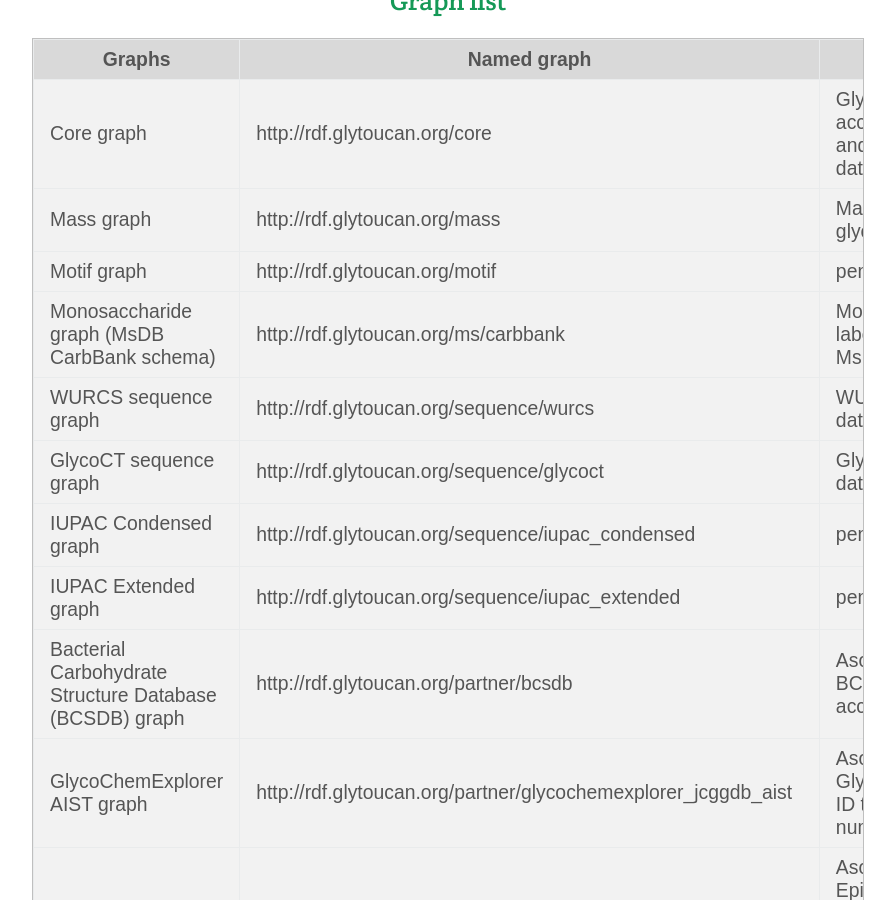
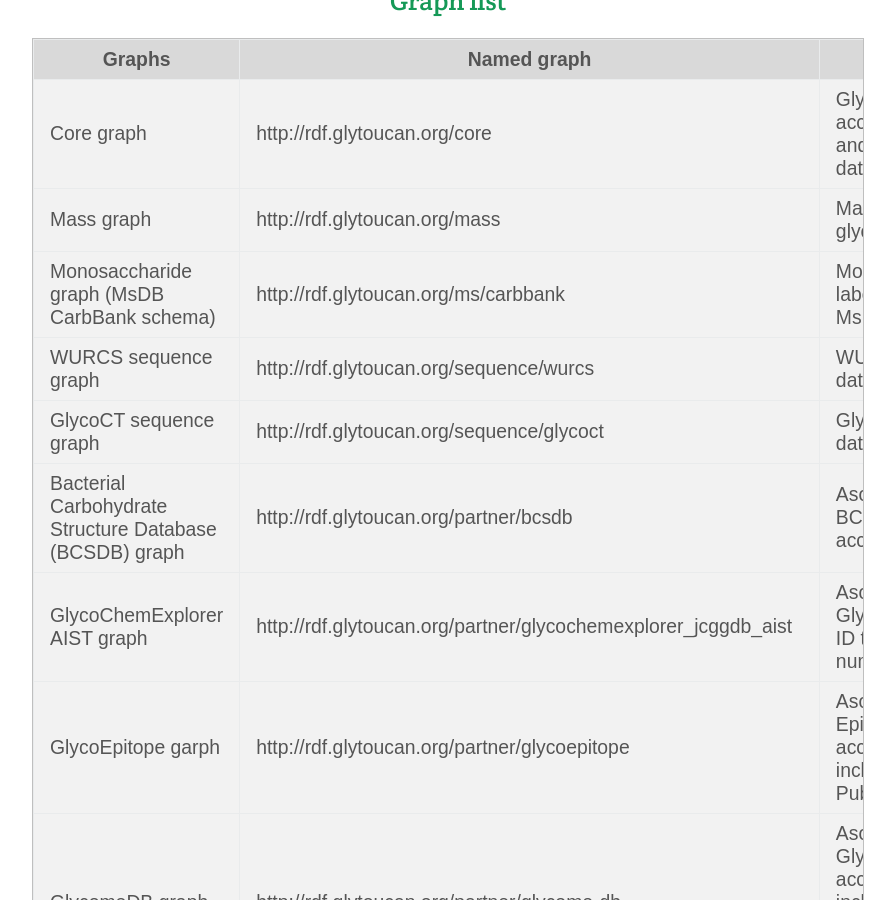
Before and after one commit to glytoucan/glytoucan, a Jekyll site: the page built from rdf-ontology/rdf-doc.md, in a window 1280 px wide and 900 px high, scrolled down 2477 px. Shown: the whole window, without its empty margins (192-1087 px from the left). Built offline with Jekyll 4.4.1, drawn with Linux system fonts in a browser that asks for light colours; nearby versions of some CDN libraries.

Commit message:
fix graph list

```diff
--- a/rdf-ontology/rdf-doc.md
+++ b/rdf-ontology/rdf-doc.md
@@ -72,12 +72,9 @@
 --|---|--
 Core graph | http://rdf.glytoucan.org/core | GlyTouCan accession number and a submitted date
 Mass graph | http://rdf.glytoucan.org/mass | Mass value of glycan
-Motif graph | http://rdf.glytoucan.org/motif |  pending...
 Monosaccharide graph (MsDB CarbBank schema) | http://rdf.glytoucan.org/ms/carbbank | Monosaccharide label that is from MsDB
 WURCS sequence graph | http://rdf.glytoucan.org/sequence/wurcs | WURCS sequence data
 GlycoCT sequence graph | http://rdf.glytoucan.org/sequence/glycoct | GlycoCT sequence data
-IUPAC Condensed graph | http://rdf.glytoucan.org/sequence/iupac_condensed | pending...
-IUPAC Extended graph | http://rdf.glytoucan.org/sequence/iupac_extended | pending...
 Bacterial Carbohydrate Structure Database (BCSDB) graph | http://rdf.glytoucan.org/partner/bcsdb | Asociated with BCSDB ID to accession number
 GlycoChemExplorer AIST graph | http://rdf.glytoucan.org/partner/glycochemexplorer_jcggdb_aist | Asociated with GlycoChemExplorer ID to accession number
 GlycoEpitope garph | http://rdf.glytoucan.org/partner/glycoepitope | Asociated with Epitope ID to accession number, inclued spcies and PubMed ID
```
